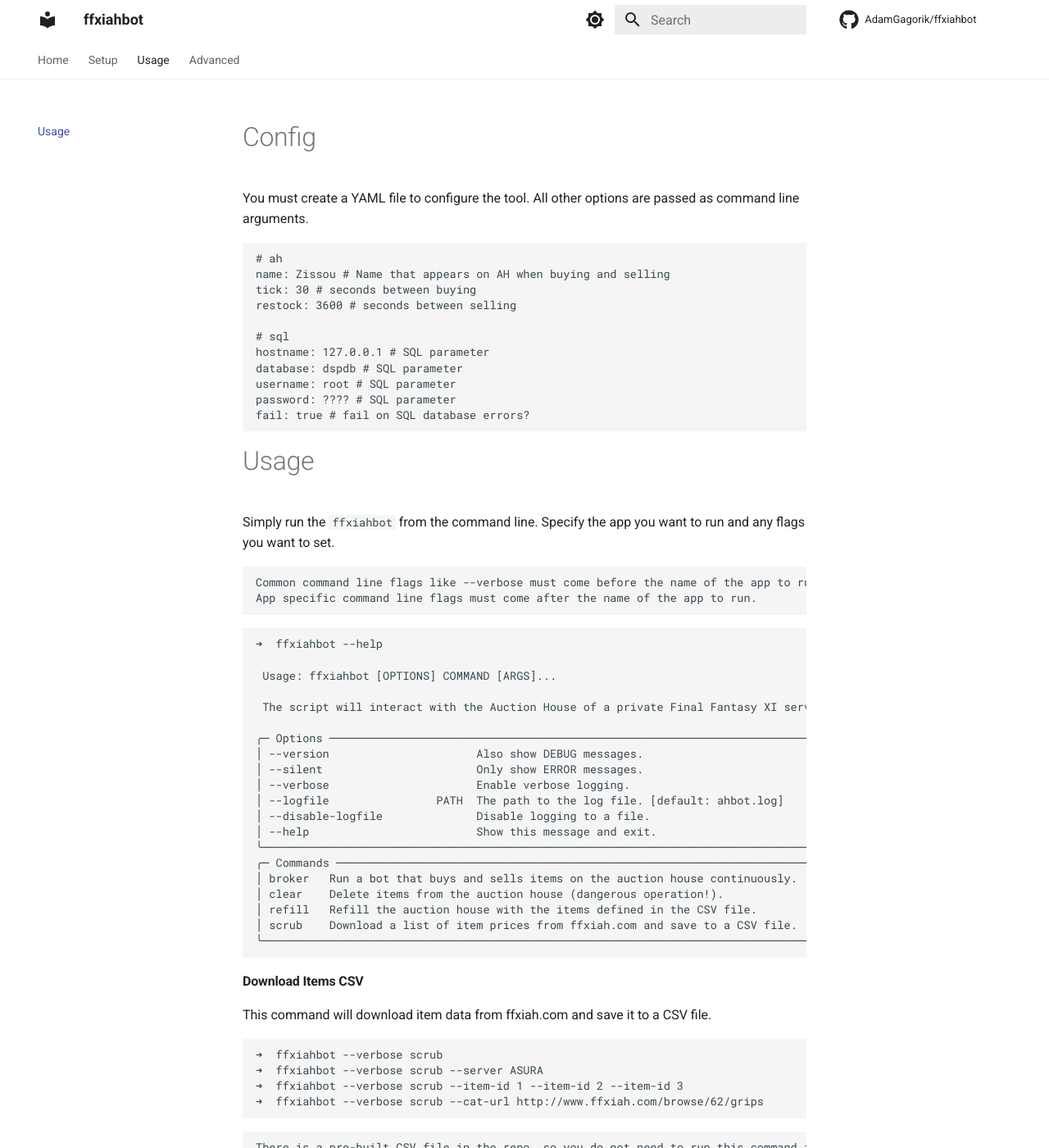
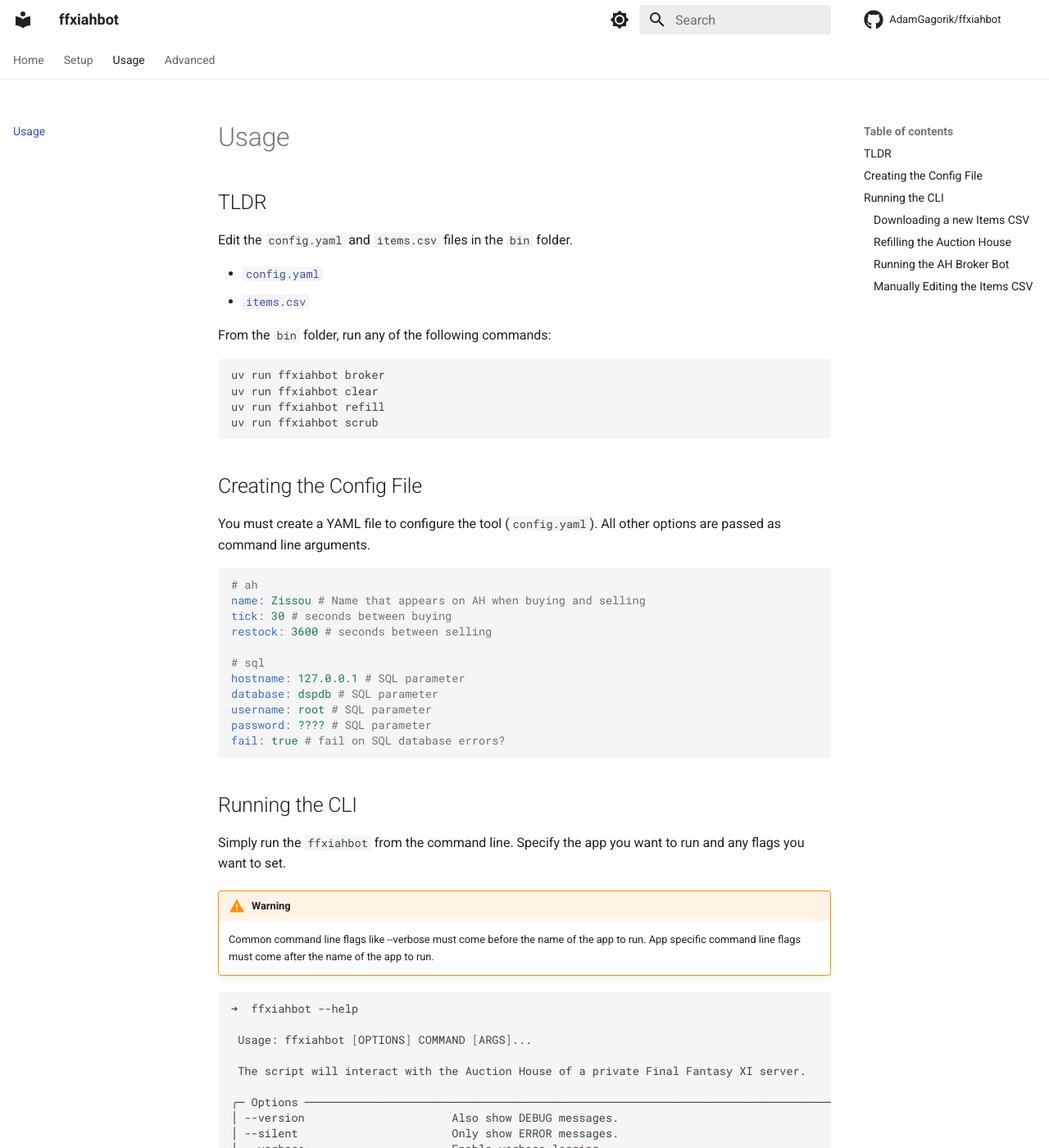
Before and after one commit to AdamGagorik/ffxiahbot, an MkDocs documentation site: the page built from docs/usage.md, in a window 1280 px wide and 1400 px high. Shown: the whole window at 82% size. Built offline with MkDocs 1.6.1 and Material for MkDocs 9.7.7, drawn with Linux system fonts in a browser that asks for light colours; comment, search, counter and statistics services are not loaded; some of the changed text lies outside the part shown.

Commit message:
Update docs

````diff
--- /dev/null
+++ b/docs/stylesheets/extra.css
@@ -0,0 +1,3 @@
+.md-grid {
+  max-width: 100%;
+}
--- a/docs/usage.md
+++ b/docs/usage.md
@@ -1,6 +1,24 @@
-# Config
+# Usage
 
-You must create a YAML file to configure the tool.
+## TLDR
+
+Edit the `config.yaml` and `items.csv` files in the `bin` folder.
+
+- [`config.yaml`](https://github.com/AdamGagorik/pydarkstar/blob/master/bin/config.yaml)
+- [`items.csv`](https://github.com/AdamGagorik/pydarkstar/blob/master/bin/items.csv)
+
+From the `bin` folder, run any of the following commands:
+
+```bash
+uv run ffxiahbot broker
+uv run ffxiahbot clear
+uv run ffxiahbot refill
+uv run ffxiahbot scrub
+```
+
+## Creating the Config File
+
+You must create a YAML file to configure the tool (`config.yaml`).
 All other options are passed as command line arguments.
 
 ```yaml
@@ -17,15 +35,15 @@
 fail: true # fail on SQL database errors?
 ```
 
-# Usage
+## Running the CLI
 
 Simply run the `ffxiahbot` from the command line.
 Specify the app you want to run and any flags you want to set.
 
-```{warning}
-Common command line flags like --verbose must come before the name of the app to run.
-App specific command line flags must come after the name of the app to run.
-```
+!!! warning
+
+    Common command line flags like --verbose must come before the name of the app to run.
+    App specific command line flags must come after the name of the app to run.
 
 ```bash
 ➜  ffxiahbot --help
@@ -34,23 +52,23 @@
 
  The script will interact with the Auction House of a private Final Fantasy XI server.
 
-╭─ Options ──────────────────────────────────────────────────────────────────────────────────────────────────────────────────────────────────────╮
-│ --version                      Also show DEBUG messages.                                                                                       │
-│ --silent                       Only show ERROR messages.                                                                                       │
-│ --verbose                      Enable verbose logging.                                                                                         │
-│ --logfile                PATH  The path to the log file. [default: ahbot.log]                                                                  │
-│ --disable-logfile              Disable logging to a file.                                                                                      │
-│ --help                         Show this message and exit.                                                                                     │
-╰────────────────────────────────────────────────────────────────────────────────────────────────────────────────────────────────────────────────╯
-╭─ Commands ─────────────────────────────────────────────────────────────────────────────────────────────────────────────────────────────────────╮
-│ broker   Run a bot that buys and sells items on the auction house continuously.                                                                │
-│ clear    Delete items from the auction house (dangerous operation!).                                                                           │
-│ refill   Refill the auction house with the items defined in the CSV file.                                                                      │
-│ scrub    Download a list of item prices from ffxiah.com and save to a CSV file.                                                                │
-╰────────────────────────────────────────────────────────────────────────────────────────────────────────────────────────────────────────────────╯
+╭─ Options ──────────────────────────────────────────────────────────────────────────────────────────────╮
+│ --version                      Also show DEBUG messages.                                               │
+│ --silent                       Only show ERROR messages.                                               │
+│ --verbose                      Enable verbose logging.                                                 │
+│ --logfile                PATH  The path to the log file. [default: ahbot.log]                          │
+│ --disable-logfile              Disable logging to a file.                                              │
+│ --help                         Show this message and exit.                                             │
+╰────────────────────────────────────────────────────────────────────────────────────────────────────────╯
+╭─ Commands ─────────────────────────────────────────────────────────────────────────────────────────────╮
+│ broker   Run a bot that buys and sells items on the auction house continuously.                        │
+│ clear    Delete items from the auction house (dangerous operation!).                                   │
+│ refill   Refill the auction house with the items defined in the CSV file.                              │
+│ scrub    Download a list of item prices from ffxiah.com and save to a CSV file.                        │
+╰────────────────────────────────────────────────────────────────────────────────────────────────────────╯
 ```
 
-#### Download Items CSV
+#### Downloading a new Items CSV
 
 This command will download item data from ffxiah.com and save it to a CSV file.
 
@@ -61,9 +79,9 @@
 ➜  ffxiahbot --verbose scrub --cat-url http://www.ffxiah.com/browse/62/grips
 ```
 
-```{important}
-There is a pre-built CSV file in the repo, so you do not need to run this command if you don't want to.
-```
+!!! important
+
+    There is a pre-built CSV file in the repo, so you do not need to run this command if you don't want to.
 
 ```bash
 ➜  ffxiahbot scrub --help
@@ -72,32 +90,28 @@
 
  Download a list of item prices from ffxiah.com and save to a CSV file.
 
-╭─ Options ──────────────────────────────────────────────────────────────────────────────────────────────────────────────────────────────────────╮
-│ --config              PATH                                                        Config file path. [default: config.yaml]                     │
-│ --out-csv             PATH                                                        The output CSV file to save. [default: items.csv]            │
-│ --server              [BAHAMUT|SHIVA|TITAN|RAMUH|PHOENIX|CARBUNCLE|FENRIR|SYLPH|  The server ID to scrub. [default: ASURA]                     │
-│                       VALEFOR|ALEXANDER|LEVIATHAN|ODIN|IFRIT|DIABOLOS|CAITSITH|Q                                                               │
-│                       UETZALCOATL|SIREN|UNICORN|GILGAMESH|RAGNAROK|PANDEMONIUM|G                                                               │
-│                       ARUDA|CERBERUS|KUJATA|BISMARCK|SERAPH|LAKSHMI|ASURA|MIDGAR                                                               │
-│                       DSORMR|FAIRY|REMORA|HADES]                                                                                               │
-│ --cat-url             TEXT                                                        Preset category URLs.                                        │
-│ --item-id             INTEGER                                                     Preset item IDs.                                             │
-│ --overwrite                                                                       Overwrite output CSV?                                        │
-│ --stock-single        INTEGER                                                     The default number of items for singles. [default: 10]       │
-│ --stock-stacks        INTEGER                                                     The default number of items for stacks. [default: 10]        │
-│ --backup                                                                          Backup output CSV?                                           │
-│ --help                                                                            Show this message and exit.                                  │
-╰────────────────────────────────────────────────────────────────────────────────────────────────────────────────────────────────────────────────╯
+╭─ Options ──────────────────────────────────────────────────────────────────────────────────────────────╮
+│ --config              PATH                Config file path. [default: config.yaml]                     │
+│ --out-csv             PATH                The output CSV file to save. [default: items.csv]            │
+│ --server              [BAHAMUT|SHIVA...]  The server ID to scrub. [default: ASURA]                     │                                                                                               │
+│ --cat-url             TEXT                Preset category URLs.                                        │
+│ --item-id             INTEGER             Preset item IDs.                                             │
+│ --overwrite                               Overwrite output CSV?                                        │
+│ --stock-single        INTEGER             The default number of items for singles. [default: 10]       │
+│ --stock-stacks        INTEGER             The default number of items for stacks. [default: 10]        │
+│ --backup                                  Backup output CSV?                                           │
+│ --help                                    Show this message and exit.                                  │
+╰────────────────────────────────────────────────────────────────────────────────────────────────────────╯
 ```
 
-#### Refill AH
+#### Refilling the Auction House
 
-```{important}
-Run the `refill` app to populate the AH if you want to buy items immediately!
-```
+!!! important
+
+    Run the `refill` app to populate the AH if you want to buy items immediately!
 
 ```bash
-➜  ffxiahbot refill
+➜  ffxiahbot refill --inp-csv items.csv
 ```
 
 ```bash
@@ -107,23 +121,24 @@
 
  Refill the auction house with the items defined in the CSV file.
 
-╭─ Options ──────────────────────────────────────────────────────────────────────────────────────────────────────────────────────────────────────╮
-│ --config           PATH  Config file path. [default: config.yaml]                                                                              │
-│ --inp-csv          PATH  Input CSV file path. [default: items.csv]                                                                             │
-│ --no-prompt              Do not ask for confirmation.                                                                                          │
-│ --help                   Show this message and exit.                                                                                           │
-╰────────────────────────────────────────────────────────────────────────────────────────────────────────────────────────────────────────────────╯
+
+╭─ Options ──────────────────────────────────────────────────────────────────────────────────────────────╮
+│ --config           PATH  Config file path. [default: config.yaml]                                      │
+│ --inp-csv          PATH  Input CSV file path. [default: items.csv]                                     │
+│ --no-prompt              Do not ask for confirmation.                                                  │
+│ --help                   Show this message and exit.                                                   │
+╰────────────────────────────────────────────────────────────────────────────────────────────────────────╯
 ```
 
-#### Run AH Bot
+#### Running the AH Broker Bot
 
 ```bash
-➜  ffxiahbot broker
+➜  ffxiahbot broker --inp-csv items.csv --buy-items --sell-items
 ```
 
-```{warning}
-The `broker` will wait until the 1st cycle defined in your config before populating items.
-```
+!!! warning
+
+    The `broker` will wait until the 1st cycle defined in your config before populating items.
 
 ```bash
 ➜  ffxiahbot broker --help
@@ -132,42 +147,35 @@
 
  Run a bot that buys and sells items on the auction house continuously.
 
-╭─ Options ──────────────────────────────────────────────────────────────────────────────────────────────────────────────────────────────────────╮
-│ --config                           PATH  Config file path. [default: config.yaml]                                                              │
-│ --inp-csv                          PATH  Input CSV file path. [default: items.csv]                                                             │
-│ --buy-items     --no-buy-items           Enable the buying of items. [default: buy-items]                                                      │
-│ --sell-items    --no-sell-items          Enable the selling of items. [default: sell-items]                                                    │
-│ --help                                   Show this message and exit.                                                                           │
-╰────────────────────────────────────────────────────────────────────────────────────────────────────────────────────────────────────────────────╯
+╭─ Options ──────────────────────────────────────────────────────────────────────────────────────────────╮
+│ --config                           PATH  Config file path. [default: config.yaml]                      │
+│ --inp-csv                          PATH  Input CSV file path. [default: items.csv]                     │
+│ --buy-items     --no-buy-items           Enable the buying of items. [default: buy-items]              │
+│ --sell-items    --no-sell-items          Enable the selling of items. [default: sell-items]            │
+│ --help                                   Show this message and exit.                                   │
+╰────────────────────────────────────────────────────────────────────────────────────────────────────────╯
 ```
 
-#### Item Database
+#### Manually Editing the Items CSV
 
-- Item data is stored in _items.csv_
-- _items.csv_ is just a simple text file that you can edit with excel
-- The _items.csv_ can be created with the scrub app
+- Item data is stored in _items.csv_ (you can edit it with a text editor or Excel)
 - There is an already generated _items.csv_ in the bin folder for you
-- You do not need to run the _scrub_ app unless you want to recreate the database
-- You can change many properties be editing the _items.csv._ manually
-- You can change the FFXI `--server` that is used to download info from
 
-```{warning}
-You do not need to regenerate it even if you think it is old! You can cause yourself pricing issues, you have been warned!
-```
+!!! warning
 
-```{warning}
-There is no reason to run the scrub app as an `items.csv` is included already in the repository!
-```
+    There is no reason to run the scrub app as an `items.csv` is included already in the repository!
+    You do not need to regenerate the database even if you think it is old!
+    You can cause yourself pricing issues, you have been warned!
 
-```{warning}
-Retail sometimes has unexpected prices in the history.
+!!! warning
 
-  * There may be ancient entries.
-  * Something might be sold something below NPC price.
-  * An item may only really sell as either a stack or a single.
+    Retail sometimes has unexpected prices in the history.
 
-This may result in exploits on your server if you are not careful.
-```
+      * There may be ancient entries.
+      * Something might be sold something below NPC price.
+      * An item may only really sell as either a stack or a single.
+
+    This may result in exploits on your server if you are not careful.
 
 | column       | description                    | value             |
 | ------------ | ------------------------------ | ----------------- |
--- a/mkdocs.yml
+++ b/mkdocs.yml
@@ -51,7 +51,19 @@
       link: https://pypi.org/project/ffxiahbot
 
 markdown_extensions:
+  - pymdownx.highlight:
+      anchor_linenums: true
+      line_spans: __span
+      pygments_lang_class: true
+  - pymdownx.inlinehilite
+  - pymdownx.snippets
+  - admonition
+  - pymdownx.details
+  - pymdownx.superfences
   - toc:
       permalink: true
   - pymdownx.arithmatex:
       generic: true
+
+extra_css:
+  - stylesheets/extra.css
````
Also changed, not shown: docs/advanced.md (+11 -0 lines), docs/setup.md (+1 -1 lines), 1 other file.
